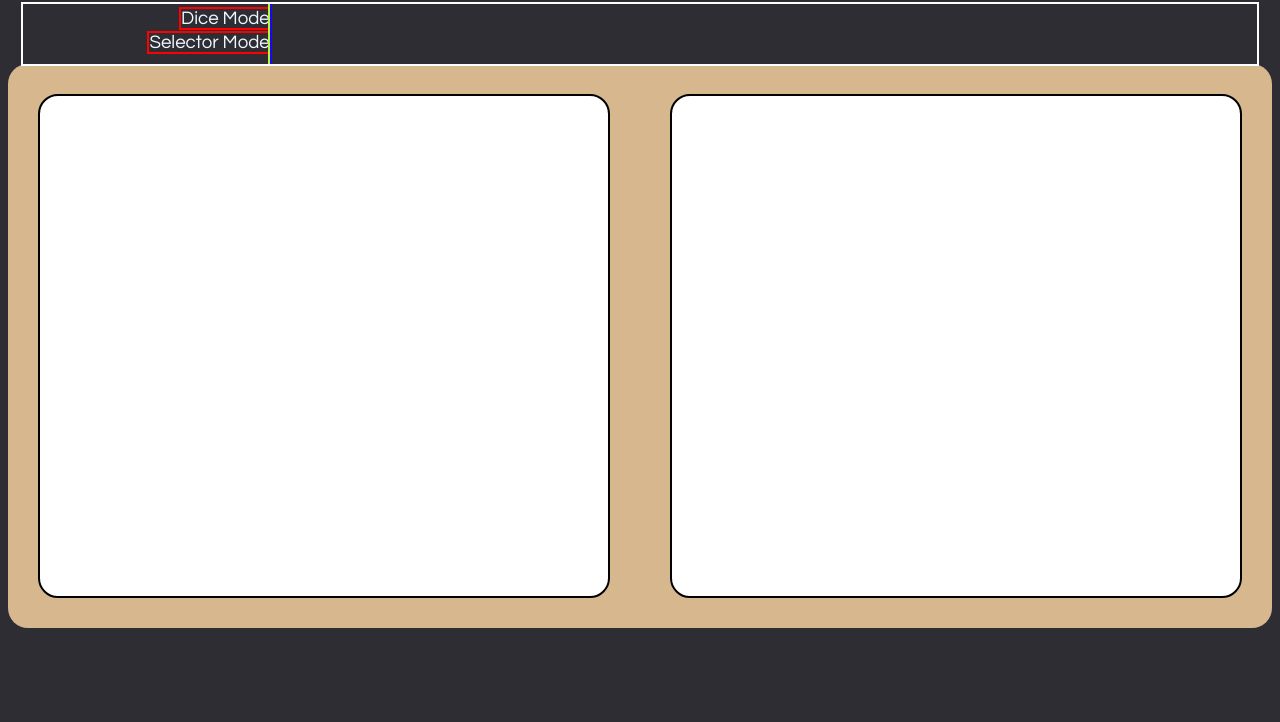
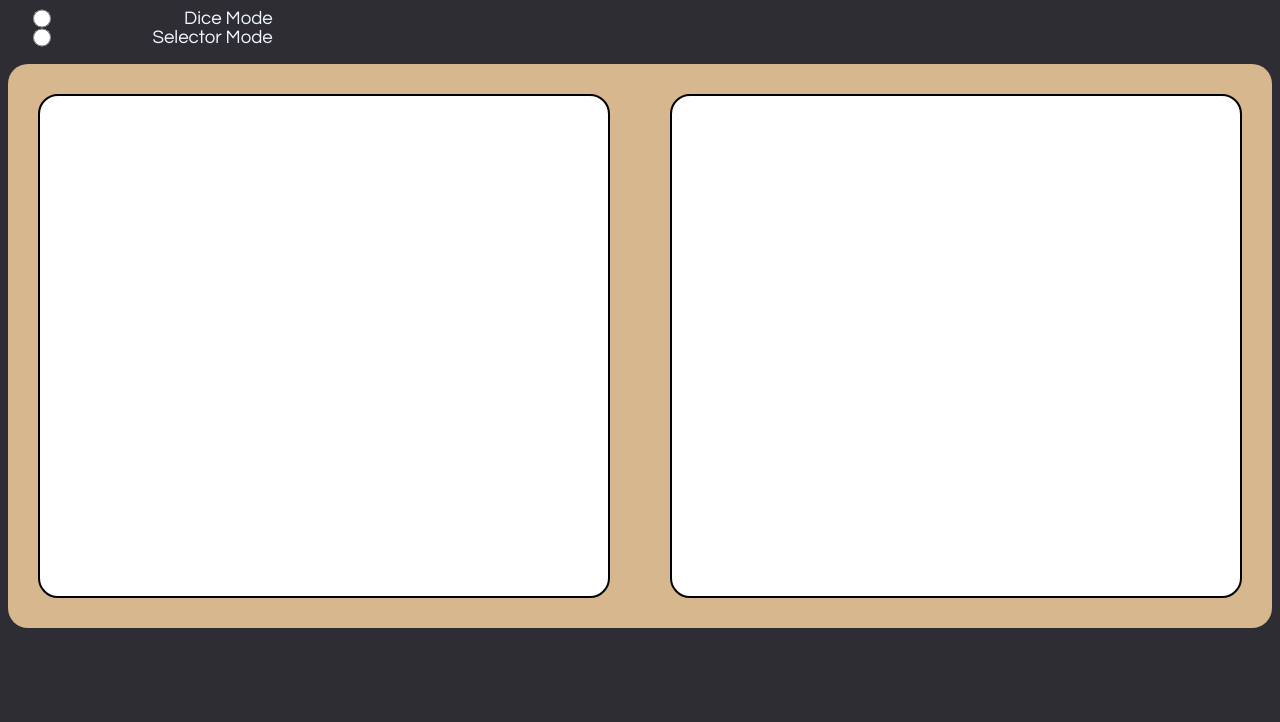
Before and after one commit to connsteele/web-dice, a plain HTML site: page index.html in a window 1280 px wide. Shown: the part 78-800 px from the top of the page. Drawn offline with Linux system fonts and the light colour scheme.

Commit message:
Radio buttons and layout improvements
Created radio buttons for mode selection and improved layout of mode selection menus

```diff
--- a/index.html
+++ b/index.html
@@ -15,11 +15,11 @@
         <!-- flex box that will contain the modes and dice tabs -->
          <div class="mode-selection">
                 <div>
-                    <!-- radial button -->
+                    <input type="radio" name="operation-mode">
                     <h3>Dice Mode</h3>
                 </div>
                 <div>
-                    <!-- radial button -->
+                    <input type="radio" name="operation-mode">
                     <h3>Selector Mode</h3>
                 </div>
         </div>
--- a/style.css
+++ b/style.css
@@ -35,14 +35,14 @@ h3 {
 
 .modes {
     display: flex;
-    outline: 2px solid rgb(255, 255, 255);
+    /* outline: 2px solid rgb(255, 255, 255); */
     height: 60px;
     margin: 0px 15px 0px;
 }
 
 .modes .mode-selection {
-    outline: 2px solid rgb(34, 0, 255);
-    padding: 0px 0px 0px 0px;
+    /* outline: 2px solid rgb(34, 0, 255); */
+    padding: 5px 5px 5px 5px;
     flex: 1;
 }
 
@@ -51,20 +51,29 @@ h3 {
 }
 
 .modes .mode-selection div{
-    text-align: right;
+    display: flex;
+
+    /* float: left;
+    text-align: right; */
+}
+
+.modes .mode-selection input{
+    flex: 1;
+    margin: 0px 0px 0px 5px;
 }
 
 .modes .mode-selection h3{
     display: inline-block;
-    margin: 5px 0px 0px 0px;
+    margin: 0px 0px 0px 0px;
     padding: 0px;
-    outline: 2px solid red;
-    /* text-align: right; */
+    /* outline: 2px solid red; */
+    text-align: right;
+    flex: 12;
 }
 
 
 .modes .dice-selection {
-    outline: 2px solid greenyellow;
+    /* outline: 2px solid greenyellow; */
     flex: 4;
 }
 
```
